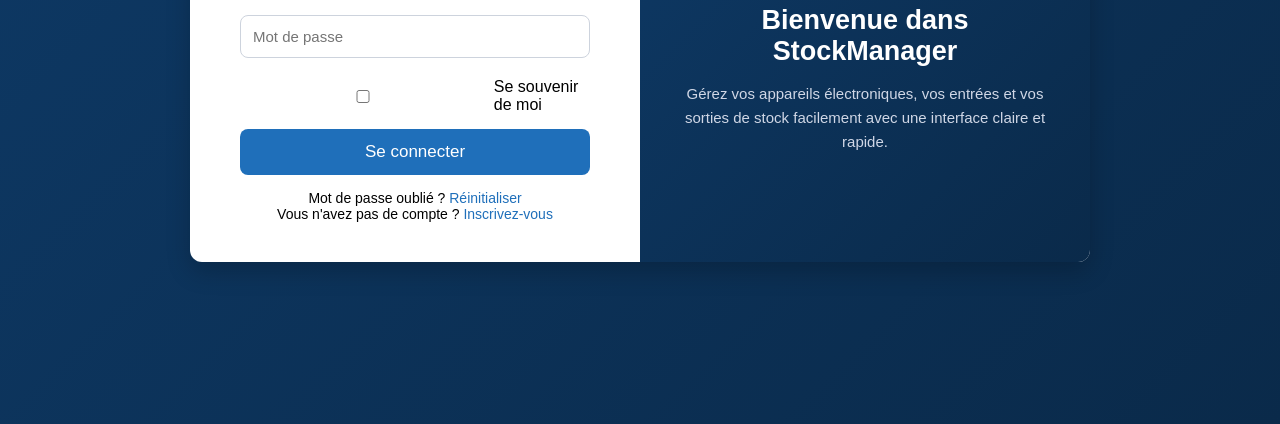
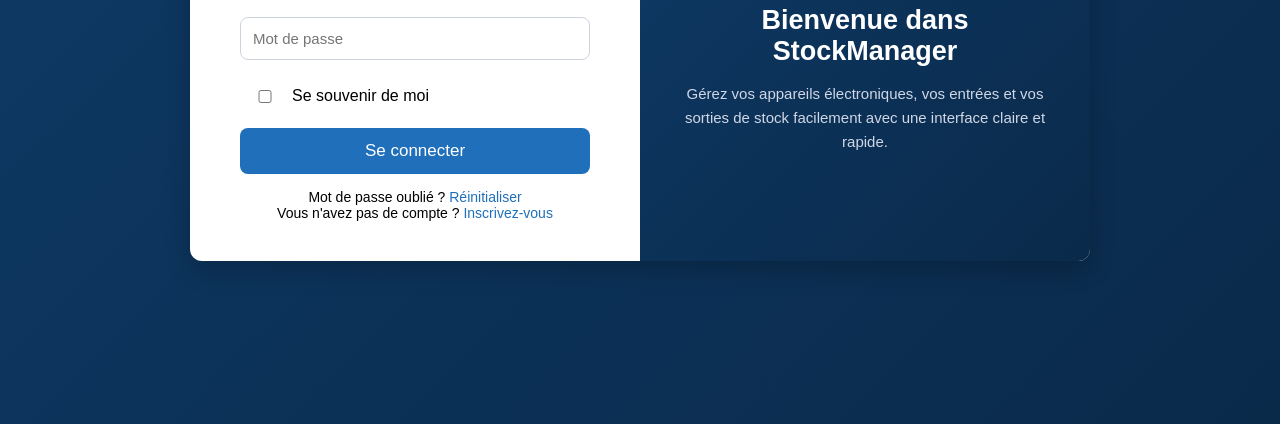
Before and after one commit to salamatou12/stock-Menager, a plain HTML site: page index.html in a window 1280 px wide. Shown: the part 376-800 px from the top of the page. Drawn offline with Linux system fonts and the light colour scheme.

Commit message:
messager

```diff
--- a/index.css
+++ b/index.css
@@ -58,12 +58,16 @@ body {
 }
 
 .checkbox-box {
+
     display: flex;
-    align-items: center;
-    gap: 8px;
+    align-items:center;
+    justify-content: start;
+    gap: 2px;
     margin: 10px 0 15px;
 }
-
+#remember{
+    width: 50px;
+}
 .left-box button {
     width: 100%;
     padding: 13px;
```
Also changed, not shown: index.html (+1 -1 lines).
